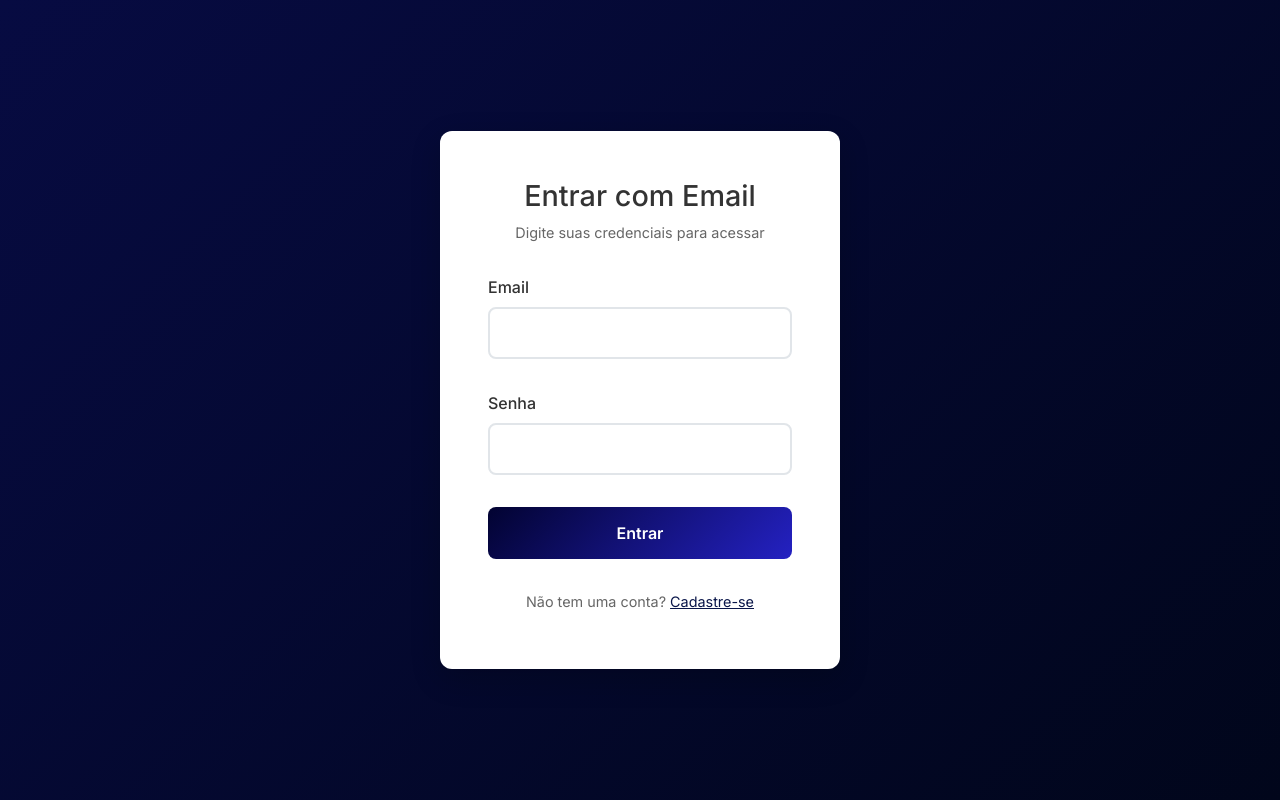
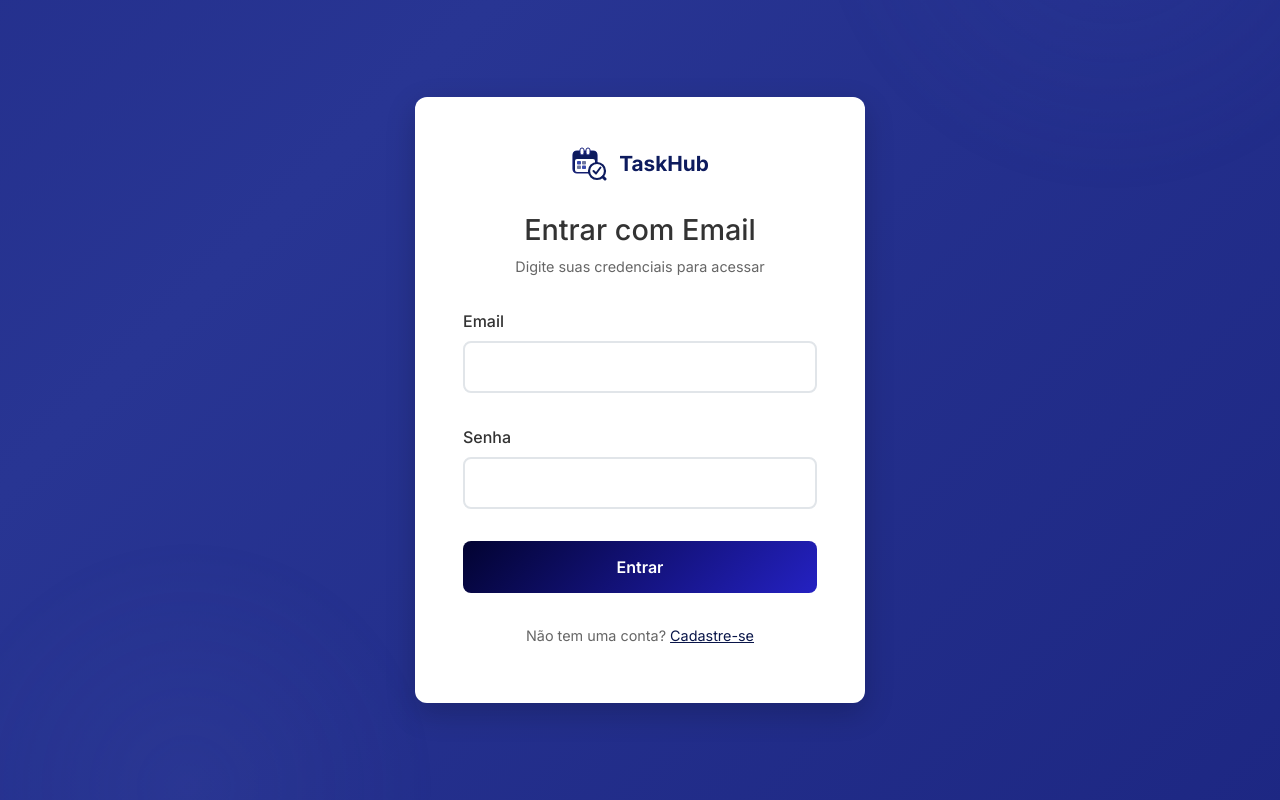
Before and after one commit to i4tsukei/TaskHub, a React (Vite) app in the folder taskhub/: page / in a window 1280 px wide. Both pictures are taken after a click on the button "Entrar". Built offline with nearby package versions, Linux system fonts and the light colour scheme.

Commit message:
alteração de css na home, login e cadastro

```diff
--- a/taskhub/src/pages/Cadastro.css
+++ b/taskhub/src/pages/Cadastro.css
@@ -3,9 +3,48 @@
   display: flex;
   justify-content: center;
   align-items: center;
-  background: linear-gradient(135deg, hsl(239, 92%, 10%) 0%, #2421c2  100%);
+  background: linear-gradient(135deg, #0d1b5e 0%, #1a237e 25%, #283593 50%, #1a237e 75%, #0d1b5e 100%);
+  background-size: 400% 400%;
+  animation: gradientShift 15s ease infinite;
   color: white;
   padding: 1rem;
+  position: relative;
+  overflow: hidden;
+}
+
+.cadastro-container::before {
+  content: '';
+  position: absolute;
+  top: -50%;
+  right: -10%;
+  width: 600px;
+  height: 600px;
+  background: radial-gradient(circle, rgba(57, 73, 171, 0.15) 0%, transparent 70%);
+  border-radius: 50%;
+  animation: float 20s ease-in-out infinite;
+}
+
+.cadastro-container::after {
+  content: '';
+  position: absolute;
+  bottom: -30%;
+  left: -5%;
+  width: 500px;
+  height: 500px;
+  background: radial-gradient(circle, rgba(92, 107, 192, 0.1) 0%, transparent 70%);
+  border-radius: 50%;
+  animation: float 25s ease-in-out infinite reverse;
+}
+
+@keyframes gradientShift {
+  0% { background-position: 0% 50%; }
+  50% { background-position: 100% 50%; }
+  100% { background-position: 0% 50%; }
+}
+
+@keyframes float {
+  0%, 100% { transform: translateY(0px) translateX(0px); }
+  50% { transform: translateY(-30px) translateX(20px); }
 }
 
 .cadastro-card {
@@ -13,8 +52,26 @@
   border-radius: 12px;
   padding: 3rem;
   width: 100%;
-  max-width: 650px;
+  max-width: 450px;
   box-shadow: 0 10px 30px rgba(0,0,0,0.2);
+  position: relative;
+  z-index: 1;
+}
+
+.cadastro-logo {
+  display: flex;
+  align-items: center;
+  justify-content: center;
+  gap: 0.75rem;
+  margin-bottom: 2rem;
+  color: #0d1b5e;
+  font-weight: 700;
+  font-size: 1.3rem;
+}
+
+.cadastro-logo svg {
+  width: 36px;
+  height: 36px;
 }
 
 .cadastro-header {
--- a/taskhub/src/pages/Cadastro.jsx
+++ b/taskhub/src/pages/Cadastro.jsx
@@ -11,12 +11,11 @@ function Cadastro({ setCurrentPage, darkTheme }) {
   });
 
  const handleSubmit = (e) => {
-  e.preventDefault(); // impede o form de recarregar a página
-
+  e.preventDefault();
 
   if (formData.password !== formData.confirmPassword) {
     alert('Senha não reconhecida');
-    return; // para o código aqui se forem diferentes
+    return;
   }
 
   console.log('Tentando cadastrar:', { nome: formData.nome, email: formData.email });
@@ -43,6 +42,25 @@ function Cadastro({ setCurrentPage, darkTheme }) {
   return (
     <div className={`cadastro-container ${darkTheme ? 'dark-theme' : ''}`}>
       <div className="cadastro-card">
+        <div className="cadastro-logo">
+          <svg width="36" height="36" viewBox="0 0 36 36" fill="none">
+            <rect x="2" y="6" width="24" height="22" rx="4" fill="#0d1b5e" stroke="#1a237e" strokeWidth="1.2"/>
+            <rect x="2" y="6" width="24" height="9" rx="4" fill="#0d1b5e"/>
+            <rect x="2" y="11" width="24" height="4" fill="#0d1b5e"/>
+            <rect x="4" y="14" width="20" height="13" rx="2" fill="white"/>
+            <rect x="9" y="3" width="4" height="7" rx="2" fill="white" stroke="#1a237e" strokeWidth="1"/>
+            <rect x="15" y="3" width="4" height="7" rx="2" fill="white" stroke="#1a237e" strokeWidth="1"/>
+            <rect x="6" y="16" width="4" height="3.5" rx="0.8" fill="#3949ab"/>
+            <rect x="11" y="16" width="4" height="3.5" rx="0.8" fill="#0d1b5e" opacity="0.6"/>
+            <rect x="6" y="20.5" width="4" height="3.5" rx="0.8" fill="#0d1b5e" opacity="0.6"/>
+            <rect x="11" y="20.5" width="4" height="3.5" rx="0.8" fill="#3949ab"/>
+            <circle cx="26" cy="26" r="8" fill="white" stroke="#0d1b5e" strokeWidth="2.2"/>
+            <circle cx="26" cy="26" r="5.5" fill="white"/>
+            <polyline points="22.5,26 25,28.5 29.5,22.5" stroke="#0d1b5e" strokeWidth="2" strokeLinecap="round" strokeLinejoin="round"/>
+            <line x1="32" y1="32" x2="34" y2="34" stroke="#0d1b5e" strokeWidth="3" strokeLinecap="round"/>
+          </svg>
+          <span>TaskHub</span>
+        </div>
         <div className="cadastro-header">
           <h1>Cadastrar com E-mail</h1>
           <p>Preencha os dados para criar sua conta</p>
--- a/taskhub/src/pages/Home.css
+++ b/taskhub/src/pages/Home.css
@@ -152,38 +152,6 @@
   color: #ffffff;
   line-height: 1.15;
   margin: 0 0 1.5rem;
-  background: rgba(255, 255, 255, 0.06);
-  backdrop-filter: blur(25px);
-  padding: 2rem;
-  border-radius: 20px;
-  border: 1px solid rgba(255, 255, 255, 0.12);
-  box-shadow:
-    0 8px 32px rgba(0, 0, 0, 0.12),
-    inset 0 1px 0 rgba(255, 255, 255, 0.1);
-  position: relative;
-  overflow: hidden;
-}
-
-.hero-content h1::before {
-  content: '';
-  position: absolute;
-  top: -2px;
-  left: -2px;
-  right: -2px;
-  bottom: -2px;
-  background: linear-gradient(45deg,
-    rgba(255, 255, 255, 0.1),
-    transparent 30%,
-    transparent 70%,
-    rgba(255, 255, 255, 0.1));
-  border-radius: 20px;
-  z-index: -1;
-  animation: borderShimmer 3s ease-in-out infinite;
-}
-
-@keyframes borderShimmer {
-  0%, 100% { opacity: 0.5; }
-  50% { opacity: 1; }
 }
 
 .hero-content p {
@@ -260,11 +228,7 @@
 }
 
 .chk-wrapper {
-  filter: drop-shadow(0 15px 40px rgba(0, 0, 0, 0.25));
-  animation: chkFloat 5s ease-in-out infinite;
-  animation-delay: 0.8s;
-  align-self: center;
-  position: relative;
+  display: none;
 }
 
 .chk-card {
@@ -545,20 +509,7 @@
   position: relative;
 }
 
-.features::before {
-  content: '';
-  position: absolute;
-  top: 0;
-  left: 0;
-  right: 0;
-  height: 2px;
-  background: linear-gradient(90deg,
-    transparent,
-    rgba(13, 27, 94, 0.1) 20%,
-    rgba(57, 73, 171, 0.15) 50%,
-    rgba(13, 27, 94, 0.1) 80%,
-    transparent);
-}
+
 
 .features h2 {
   font-size: 2.2rem;
--- a/taskhub/src/pages/Login.css
+++ b/taskhub/src/pages/Login.css
@@ -3,8 +3,48 @@
   display: flex;
   justify-content: center;
   align-items: center;
-  background: linear-gradient(135deg, #070b42 0%, #01061b 100%);
-  padding: 2rem;
+  background: linear-gradient(135deg, #0d1b5e 0%, #1a237e 25%, #283593 50%, #1a237e 75%, #0d1b5e 100%);
+  background-size: 400% 400%;
+  animation: gradientShift 15s ease infinite;
+  color: white;
+  padding: 1rem;
+  position: relative;
+  overflow: hidden;
+}
+
+.login-container::before {
+  content: '';
+  position: absolute;
+  top: -50%;
+  right: -10%;
+  width: 600px;
+  height: 600px;
+  background: radial-gradient(circle, rgba(57, 73, 171, 0.15) 0%, transparent 70%);
+  border-radius: 50%;
+  animation: float 20s ease-in-out infinite;
+}
+
+.login-container::after {
+  content: '';
+  position: absolute;
+  bottom: -30%;
+  left: -5%;
+  width: 500px;
+  height: 500px;
+  background: radial-gradient(circle, rgba(92, 107, 192, 0.1) 0%, transparent 70%);
+  border-radius: 50%;
+  animation: float 25s ease-in-out infinite reverse;
+}
+
+@keyframes gradientShift {
+  0% { background-position: 0% 50%; }
+  50% { background-position: 100% 50%; }
+  100% { background-position: 0% 50%; }
+}
+
+@keyframes float {
+  0%, 100% { transform: translateY(0px) translateX(0px); }
+  50% { transform: translateY(-30px) translateX(20px); }
 }
 
 .login-card {
@@ -12,8 +52,26 @@
   border-radius: 12px;
   padding: 3rem;
   width: 100%;
-  max-width: 400px;
+  max-width: 450px;
   box-shadow: 0 10px 30px rgba(0,0,0,0.2);
+  position: relative;
+  z-index: 1;
+}
+
+.login-logo {
+  display: flex;
+  align-items: center;
+  justify-content: center;
+  gap: 0.75rem;
+  margin-bottom: 2rem;
+  color: #0d1b5e;
+  font-weight: 700;
+  font-size: 1.3rem;
+}
+
+.login-logo svg {
+  width: 36px;
+  height: 36px;
 }
 
 .login-header {
--- a/taskhub/src/pages/Login.jsx
+++ b/taskhub/src/pages/Login.jsx
@@ -38,6 +38,25 @@ function Login({ setCurrentPage, darkTheme }) {
   return (
     <div className={`login-container ${darkTheme ? 'dark-theme' : ''}`}>
       <div className="login-card">
+        <div className="login-logo">
+          <svg width="36" height="36" viewBox="0 0 36 36" fill="none">
+            <rect x="2" y="6" width="24" height="22" rx="4" fill="#0d1b5e" stroke="#1a237e" strokeWidth="1.2"/>
+            <rect x="2" y="6" width="24" height="9" rx="4" fill="#0d1b5e"/>
+            <rect x="2" y="11" width="24" height="4" fill="#0d1b5e"/>
+            <rect x="4" y="14" width="20" height="13" rx="2" fill="white"/>
+            <rect x="9" y="3" width="4" height="7" rx="2" fill="white" stroke="#1a237e" strokeWidth="1"/>
+            <rect x="15" y="3" width="4" height="7" rx="2" fill="white" stroke="#1a237e" strokeWidth="1"/>
+            <rect x="6" y="16" width="4" height="3.5" rx="0.8" fill="#3949ab"/>
+            <rect x="11" y="16" width="4" height="3.5" rx="0.8" fill="#0d1b5e" opacity="0.6"/>
+            <rect x="6" y="20.5" width="4" height="3.5" rx="0.8" fill="#0d1b5e" opacity="0.6"/>
+            <rect x="11" y="20.5" width="4" height="3.5" rx="0.8" fill="#3949ab"/>
+            <circle cx="26" cy="26" r="8" fill="white" stroke="#0d1b5e" strokeWidth="2.2"/>
+            <circle cx="26" cy="26" r="5.5" fill="white"/>
+            <polyline points="22.5,26 25,28.5 29.5,22.5" stroke="#0d1b5e" strokeWidth="2" strokeLinecap="round" strokeLinejoin="round"/>
+            <line x1="32" y1="32" x2="34" y2="34" stroke="#0d1b5e" strokeWidth="3" strokeLinecap="round"/>
+          </svg>
+          <span>TaskHub</span>
+        </div>
         <div className="login-header">
           <h1>Entrar com Email</h1>
           <p>Digite suas credenciais para acessar</p>
```
